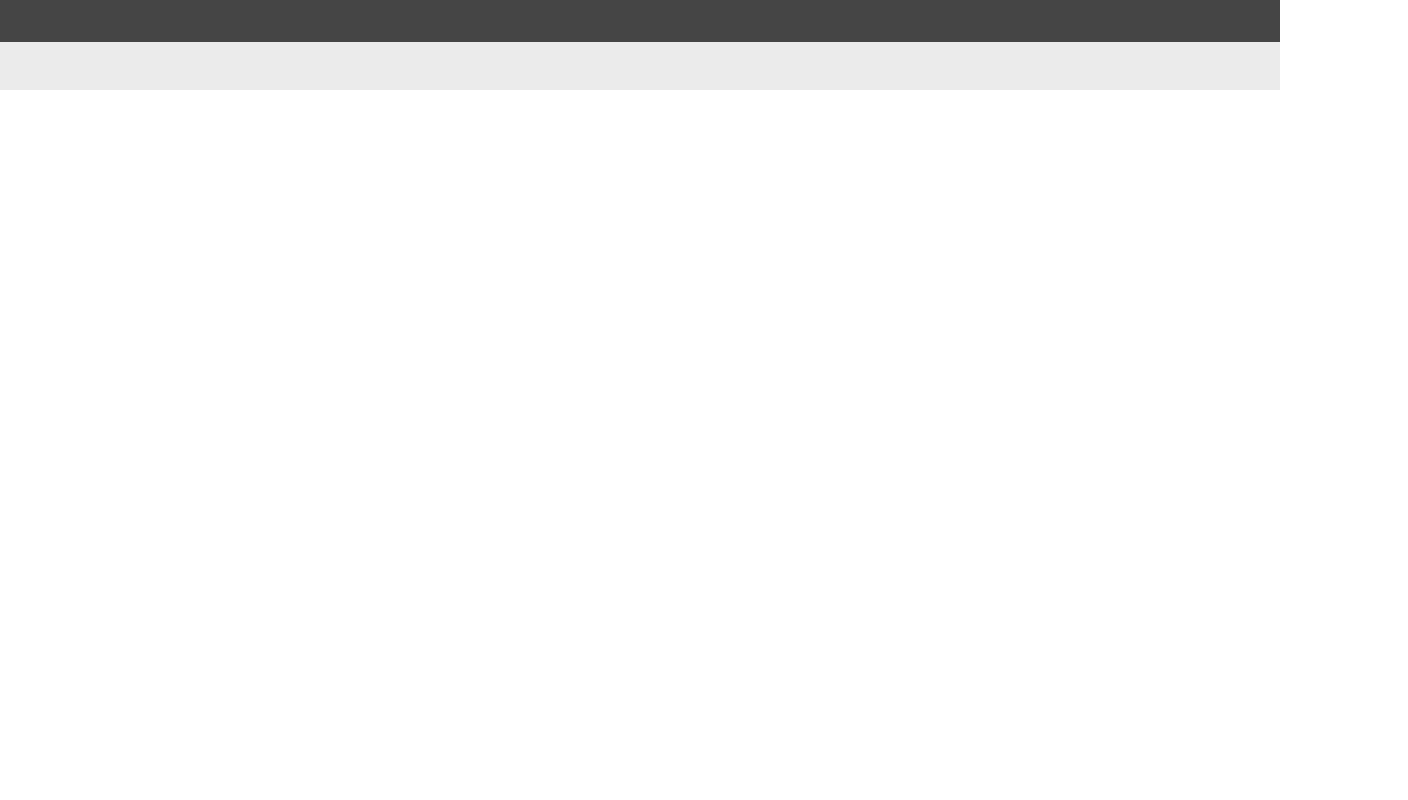
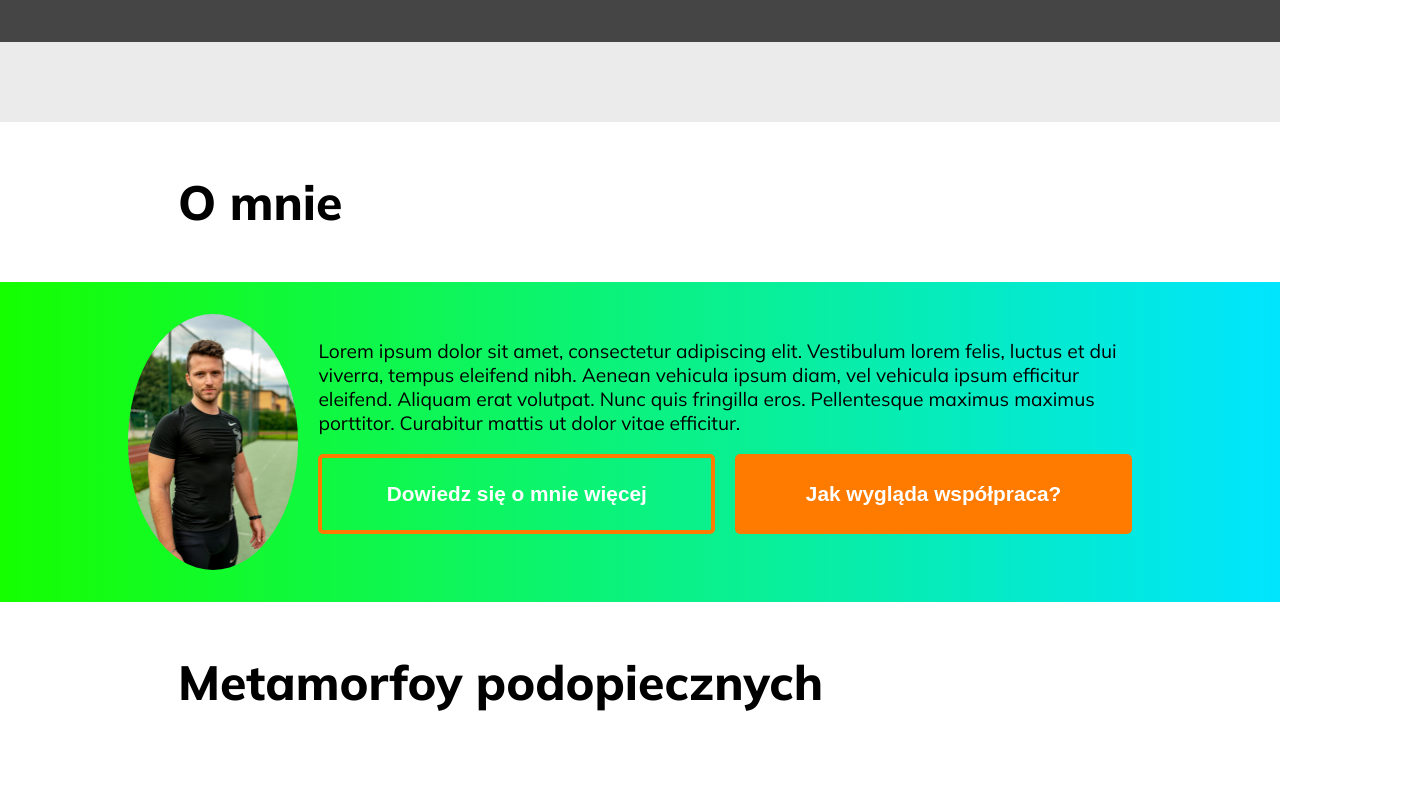
Before and after one commit to BlackH3art/trener-fitness, a React (Vite) app: page / in a window 1280 px wide. Shown: the part 1820-2620 px from the top of the page, 1408 px wide, since content can reach past the window. Before the commit the page ends 1910 px from the top, so only its background shows below. Built offline with nearby package versions, Linux system fonts and the light colour scheme.

Commit message:
Section about +responsive -360px, metamorph model

```diff
--- a/src/components/body/Body.js
+++ b/src/components/body/Body.js
@@ -3,7 +3,9 @@ import React, { Component } from 'react';
 // import Offer from './Offer';
 import MainPage from './MainPage';
 import SectionComponent from './SectionComponent';
-import SectionTraining from './SectionTraining'
+import SectionTraining from './SectionTraining';
+import SectionAbout from './SectionAbout';
+import SectionMetamorph from './SectionMetamorph';
 
 
 
@@ -16,6 +18,8 @@ class Body extends Component {
           <MainPage />
           <SectionComponent />
           <SectionTraining />
+          <SectionAbout />
+          <SectionMetamorph />
         </div>
 
         {/* <Offer />  */}
--- /dev/null
+++ b/src/components/body/SectionAbout.js
@@ -0,0 +1,31 @@
+import React, { Component } from 'react';
+
+import './styles/sectionAbout.css';
+import aboutpic from './styles/aboutfoto.jpg';
+
+class SectionAbout extends Component {
+  state = {  }
+  render() {
+    return (
+      <>
+        <div className="headingContainer">
+          <h1>O mnie</h1>
+          <div className="aboutContainer">
+            <div className="aboutContentBox">
+              <img src={aboutpic} alt="about"/>
+              <div className="aboutTextContainer">
+                  <p>Lorem ipsum dolor sit amet, consectetur adipiscing elit. Vestibulum lorem felis, luctus et dui viverra, tempus eleifend nibh. Aenean vehicula ipsum diam, vel vehicula ipsum efficitur eleifend. Aliquam erat volutpat. Nunc quis fringilla eros. Pellentesque maximus maximus porttitor. Curabitur mattis ut dolor vitae efficitur. </p>
+                  <button className="moreAboutMe">Dowiedz się o mnie więcej</button>
+                  <button className="howCooperate">Jak wygląda współpraca?</button>
+              </div>
+            </div>
+
+
+          </div>
+        </div>
+      </>
+     )
+  }
+}
+
+export default SectionAbout;
--- /dev/null
+++ b/src/components/body/SectionMetamorph.js
@@ -0,0 +1,22 @@
+import React, { Component } from 'react';
+
+import SingleMetamorph from './SingleMetamorph';
+
+
+class SectionMetamorph extends Component {
+  state = {  }
+
+  render() {
+
+    return (
+      <>
+        <div className="headingContainer">
+          <h1>Metamorfoy podopiecznych</h1>
+          <SingleMetamorph />
+        </div>
+      </>
+    );
+  }
+}
+
+export default SectionMetamorph;
--- /dev/null
+++ b/src/components/body/SingleMetamorph.js
@@ -0,0 +1,21 @@
+import React, { Component } from 'react';
+
+import './styles/singleMetamorph.css';
+
+class SingleMetamorph extends Component {
+  state = {  }
+  render() {
+    return (
+      <>
+        <div className="metamorphContainer">
+          <div className="beforeContainer"></div>
+          <div className="afterContainer"></div>
+          <div className="morphStats"></div>
+          <div className="descriptionContainer"></div>
+        </div>
+      </>
+    );
+  }
+}
+
+export default SingleMetamorph;
--- a/src/components/body/styles/mainpage.css
+++ b/src/components/body/styles/mainpage.css
@@ -56,8 +56,10 @@ div.mainContainer button {
   text-transform: uppercase;
   font-size: 1.8em;
   margin-top: 1.3em;
+  cursor: pointer;
   background-color: var(--button-color);
   border: 2px solid var(--button-color);
+  border-radius: 5px;
 }
 
 @media (max-width: 1500px) {
--- /dev/null
+++ b/src/components/body/styles/sectionAbout.css
@@ -0,0 +1,102 @@
+div.headingContainer {
+  background-color: #fff;
+  width: 100%;
+  font-family: 'Mulish', sans-serif;
+
+}
+div.headingContainer h1 {
+  font-weight: 800;
+  font-size: 3em;
+  width: 100%;
+  padding: 50px;
+  margin-left: 10%;
+}
+
+div.headingContainer div.aboutContainer div.aboutContentBox img {
+  display: block;
+  height: 100%;
+  border-radius: 75%;
+}
+
+div.headingContainer div.aboutContainer {
+  height: 40vh;
+  width: 100%;
+  background-image: linear-gradient(to right, var(--green), var(--blue));
+}
+
+div.headingContainer div.aboutContainer div.aboutContentBox {
+  position: relative;
+  left: 50%;
+  top: 50%;
+  transform: translate(-50%, -50%);
+  display: flex;
+  justify-content: center;
+  align-items: center;
+  height: 80%;
+  width: 80%;
+}
+
+div.headingContainer div.aboutContainer div.aboutContentBox div.aboutTextContainer {
+  display: grid;
+  grid-template-columns: 1fr 1fr;
+  grid-template-rows: 1fr 100px;
+  grid-column-gap: 20px;
+  height: 80%;
+  width: 100%;
+}
+
+div.aboutContentBox div.aboutTextContainer p {
+  grid-column: 1/3;
+  margin: 0px 20px;
+  font-size: 1.2rem;
+}
+
+div.aboutContentBox div.aboutTextContainer button {
+  margin: 10px 0px 10px;
+  color: white;
+  font-weight: bold;
+  font-size: 1.3rem;
+  border-radius: 5px;
+  cursor: pointer;
+}
+
+div.aboutContentBox div.aboutTextContainer button.moreAboutMe {
+  margin-left: 20px;
+  background: none;
+  border: 4px solid var(--button-color);
+}
+
+div.aboutContentBox div.aboutTextContainer button.howCooperate {
+  margin-right: 20px;
+  background-color: var(--button-color);
+  border: none;
+}
+
+
+
+@media (max-width: 1025px) {
+  div.headingContainer div.aboutContainer div.aboutContentBox {
+    width: 90%;
+  }
+  div.headingContainer div.aboutContainer div.aboutContentBox div.aboutTextContainer {
+    width: 80%;
+  }
+  div.headingContainer h1 {
+    font-size: 2.1em;
+    padding: 30px;
+    margin: 0 auto
+  }
+  div.aboutContentBox div.aboutTextContainer p {
+    font-size: 1rem;
+  }
+  div.aboutContentBox div.aboutTextContainer button {
+    font-size: 1.1rem;
+    padding: 0 15px;
+  }
+
+
+}
+
+@media (max-width: 800px) {
+
+}
--- a/src/components/body/styles/sectionTraining.css
+++ b/src/components/body/styles/sectionTraining.css
@@ -14,7 +14,7 @@ div.sectionTrainingHeading h1::before {
 div.trainingsContainer {
   width: 100%;
   background-color: #454545;
-  margin-bottom: 3rem;
+  margin-bottom: 5rem;
 }
 div.boxTrainingBoxes {
     display: grid;
--- /dev/null
+++ b/src/components/body/styles/singleMetamorph.css
@@ -0,0 +1,28 @@
+div.headingContainer div.metamorphContainer {
+  height: 450px;
+  width: 700px;
+  background-color: red;
+  display: grid;
+  grid-template-columns: 30% 30% 1fr;
+  grid-template-rows: 300px 150px;
+  margin: 40px 40px;
+}
+
+/* children of main grid */
+
+div.metamorphContainer div.beforeContainer {
+  background-color: green;
+}
+
+div.metamorphContainer div.afterContainer {
+  background-color: blue;
+}
+
+div.metamorphContainer div.morphStats {
+  background-color: darkgrey;
+}
+
+div.metamorphContainer div.descriptionContainer {
+  background-color: yellow;
+  grid-column: 1/4;
+}
```
Also changed, not shown: src/components/body/styles/aboutfoto.jpg (added).
